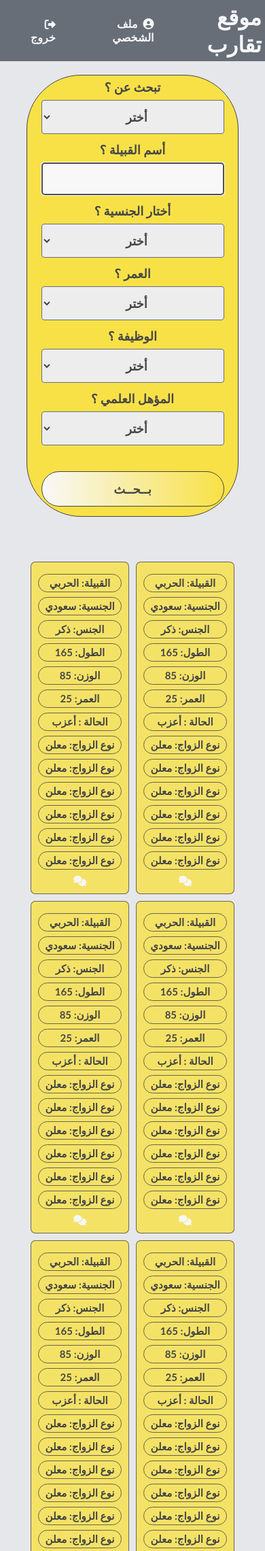
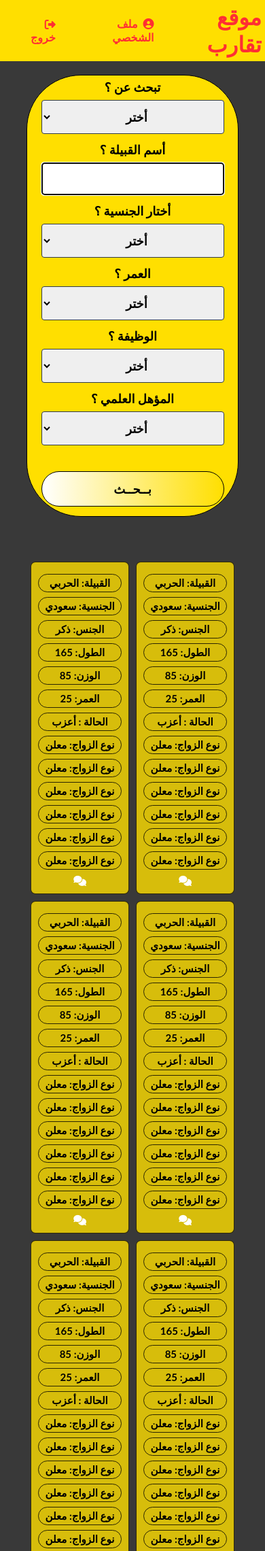
Before and after one commit to hus7sam/h, a PHP site: page /index.php in a window 390 px wide. Shown: the top 2281 px of the page at 68% size. Run offline with PHP 8.4, Linux system fonts and the light colour scheme; some libraries are stand-ins or nearby versions.

Commit message:
my project

```diff
--- a/css/style.css
+++ b/css/style.css
@@ -27,7 +27,7 @@
     -moz-osx-font-smoothing: grayscale;
 }
 body {
-    background-color: #e6e7ea;
+    background-color: #393939;
     margin: auto;
     direction: rtl;
     width: 100%;
@@ -44,9 +44,9 @@ body {
     display: flex;
     margin:  auto;
     padding: 5px 5px;
-    background-color: rgb(50, 60, 72);
-    opacity: 0.7;
-    color: #ffffff;
+    background-color: rgb(255, 223, 0);
+    /*opacity: 0.7;*/
+    color: #ff2e33;
 }
 .header div{
     display: flex;
@@ -55,10 +55,9 @@ body {
     height: 50px;
 }
 .header div a{
-
     margin:  auto 20px;
     padding: 0 1px;
-    color: #ffffff;
+    color: #ff2e33;
 }
 .header div a {
     padding: 0 20px;
@@ -88,7 +87,7 @@ body {
     background-color: rgb(255, 223, 0);
     border: 1px solid #000000;
     border-radius: 80px;
-    opacity: 0.7;
+    /*opacity: 0.7;*/
     color: #000000;
 }
 
@@ -100,7 +99,7 @@ body {
     border: 1px solid #000000;
     border-radius: 10px;
     text-align: center;
-    opacity: 0.7;
+    /*opacity: 0.7;*/
     margin: 5pc auto;
 
 }
@@ -113,7 +112,7 @@ body {
     border: 1px solid #000000;
     border-radius: 10px;
     text-align: center;
-    opacity: 0.7;
+    /*opacity: 0.7;*/
     margin: 2pc auto;
 }
 
@@ -125,7 +124,6 @@ body {
     /*background-color: rgb(255, 223, 0);*/
     border:1px solid #000000;
     border-radius: 10px;
-
 
 }
 input,select,label{
@@ -239,7 +237,7 @@ input[type=submit]:hover {
     text-align: center;
     border-radius: 7px;
     margin: 5px;
-    opacity:0.7;
+    /*opacity:0.7;*/
 
 }
 
@@ -279,7 +277,7 @@ input[type=submit]:hover {
         border: 3px solid #323c48;
         border-radius: 10px;
         text-align: center;
-        opacity:0.7;
+        /*opacity:0.7;*/
         margin: 2pc auto;
 
     }
@@ -304,7 +302,7 @@ input[type=submit]:hover {
         border: 1px solid #ffffff;
         border-radius: 10px;
         text-align: center;
-        opacity: 0.7;
+        /*opacity: 0.7;*/
         margin: 5pc auto;
 
     }
@@ -362,7 +360,7 @@ input[type=submit]:hover {
         border: 3px solid #ffffff;
         border-radius: 10px;
         text-align: center;
-        opacity:0.7;
+        /*opacity:0.7;*/
         margin: 2pc auto;
         box-sizing: border-box;
         -moz-box-sizing: border-box;
@@ -391,7 +389,7 @@ input[type=submit]:hover {
         border: 1px solid #ffffff;
         border-radius: 10px;
         text-align: center;
-        opacity: 0.7;
+        /*opacity: 0.7;*/
         margin: 5pc auto;
 
     }
@@ -446,7 +444,7 @@ input[type=submit]:hover {
         border: 3px solid #323c48;
         border-radius: 10px;
         text-align: center;
-        opacity:0.7;
+        /*opacity:0.7;*/
         margin: 2pc auto;
         box-sizing: border-box;
         -moz-box-sizing: border-box;
@@ -475,7 +473,7 @@ input[type=submit]:hover {
         border: 1px solid #323c48;
         border-radius: 10px;
         text-align: center;
-        opacity: 0.7;
+        /*opacity: 0.7;*/
         margin: 5pc auto;
 
     }
--- a/home.php
+++ b/home.php
@@ -1 +1,5 @@
 <?php
+
+
+
+?>
```
